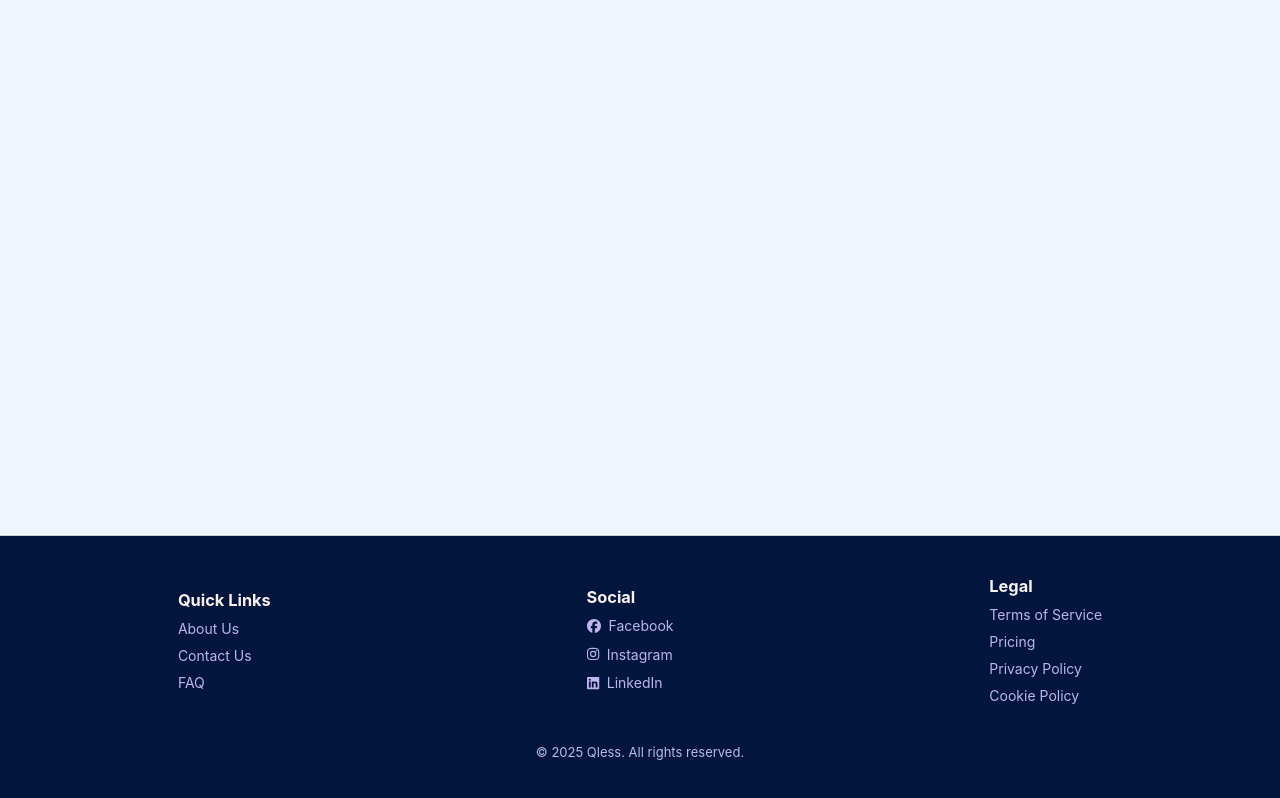
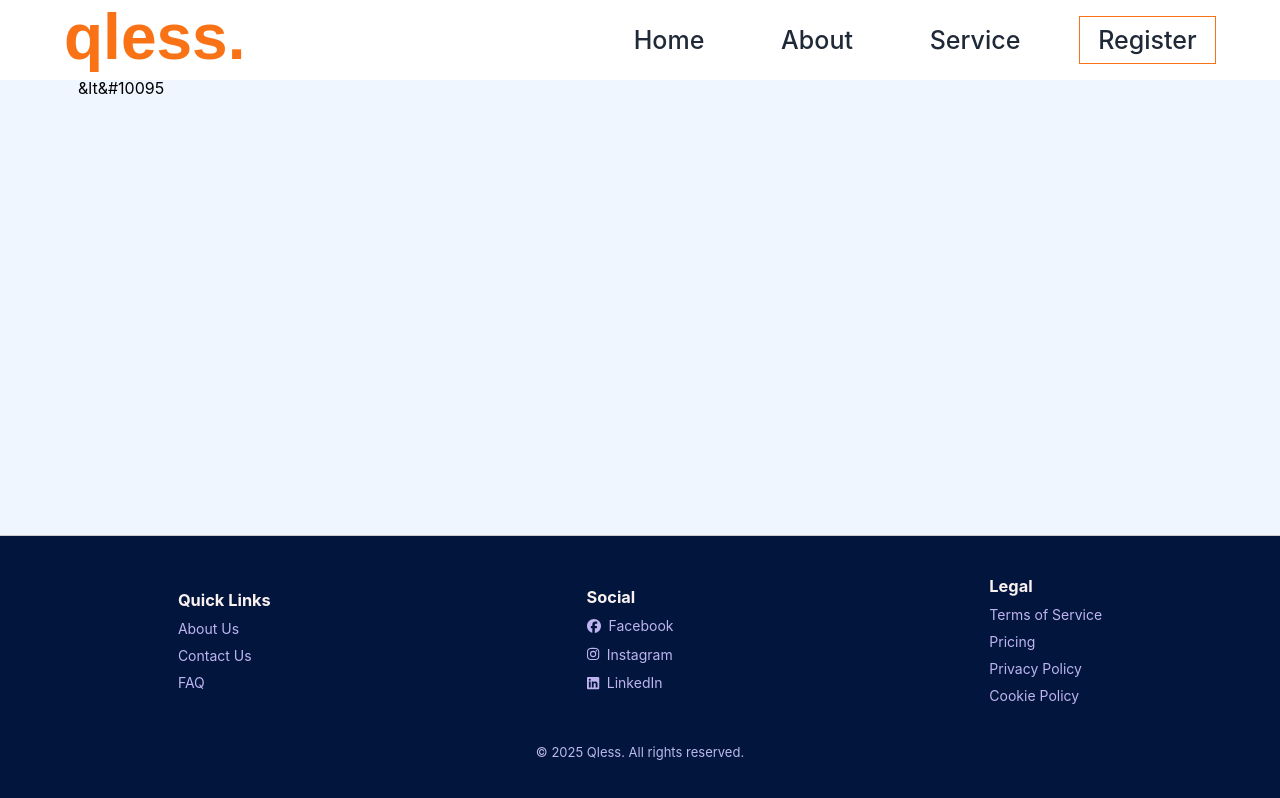
Before and after one commit to Iknite-Space/queueless, a React (Create React App) app in the folder app/: page /slider in a window 1280 px wide. Built offline with nearby package versions, Linux system fonts and the light colour scheme.

Commit message:
created the carousel component, linking the various jsx files to bulrd the carousel slider

```diff
--- a/app/src/App.js
+++ b/app/src/App.js
@@ -15,6 +15,7 @@ import OrganizationDashboard from "./pages/OrganizationHomePage/Dashboard";
 import { CreateServiceComponent } from "./components/CreateServiceComponent/CreateServiceComponent";
 import HeaderLayout from "./components/layouts/HeaderLayout";
 import PlainLayout from "./components/layouts/PlainLayout";
+import Carousel from "./components/carousel/Carousel";
 import Footer from "./components/footer/Footer";
 
 function App() {
@@ -38,9 +39,11 @@ function App() {
                 path="/service/:serviceId/slots"
                 element={<ServiceSlotsPage />}
               />
+              <Route path="/slider" element={<Carousel />}/>
             </Route>
 
-            <Route element={<PlainLayout/>}>
+            {/* Routes without main header */}
+            <Route element={<PlainLayout />}>
               <Route path="/contact" element={<ContactUs />} />
 
               <Route
@@ -52,7 +55,7 @@ function App() {
                 element={<CreateServiceComponent />}
               />
             </Route>
-              <Route path="/login" element={<Authentication />} />
+            <Route path="/login" element={<Authentication />} />
           </Routes>
         </div>
         <Footer />
--- /dev/null
+++ b/app/src/components/carousel/Carousel.jsx
@@ -0,0 +1,33 @@
+import React, { useEffect, useState } from "react";
+import ImageSlider from "./ImageSlider";
+import Arrows from "./Arrows";
+import SliderContent from "./SliderContent";
+
+const len = ImageSlider.length - 1;
+
+function Carousel() {
+  const [activeSlide, setActiveSlide] = useState(0);
+
+  useEffect(() => {
+    const interval = setInterval(() => {
+      setActiveSlide(activeSlide === len ? 0 : activeSlide + 1);
+    }, 5000);
+    return () => clearInterval(interval);
+  }, [activeSlide]);
+
+  return (
+    <section style={{ margin: "78px"}}>
+      <SliderContent />
+      <Arrows
+        prevSlide={() =>
+          setActiveSlide(activeSlide < 1 ? len : activeSlide - 1)
+        }
+        nextSlide={() =>
+          setActiveSlide(activeSlide === len ? 0 : activeSlide + 1)
+        }
+      />
+    </section>
+  );
+}
+
+export default Carousel;
--- /dev/null
+++ b/app/src/components/carousel/SliderContent.jsx
@@ -0,0 +1,23 @@
+import React from 'react';
+
+function SliderContent ({activeIndex, SliderImage}){
+  return
+  <section>
+    {SliderImage.map((slide, index) => (
+      <div
+        key={index}
+        className={index === activeIndex ? "slides active" : "inactive"}
+      >
+        <img className="slide-image" src={slide.url} alt="" />
+        <p className="head-text">{slide.title}</p>
+        <p className="head-text">{slide.description}</p>
+
+        {/* <p className="head-text">Book your spot in seconds.</p>
+        <p className="head-text">Skip the queue</p> */}
+      </div>
+    ))}
+  </section>;
+
+}
+
+export default SliderContent;
```
